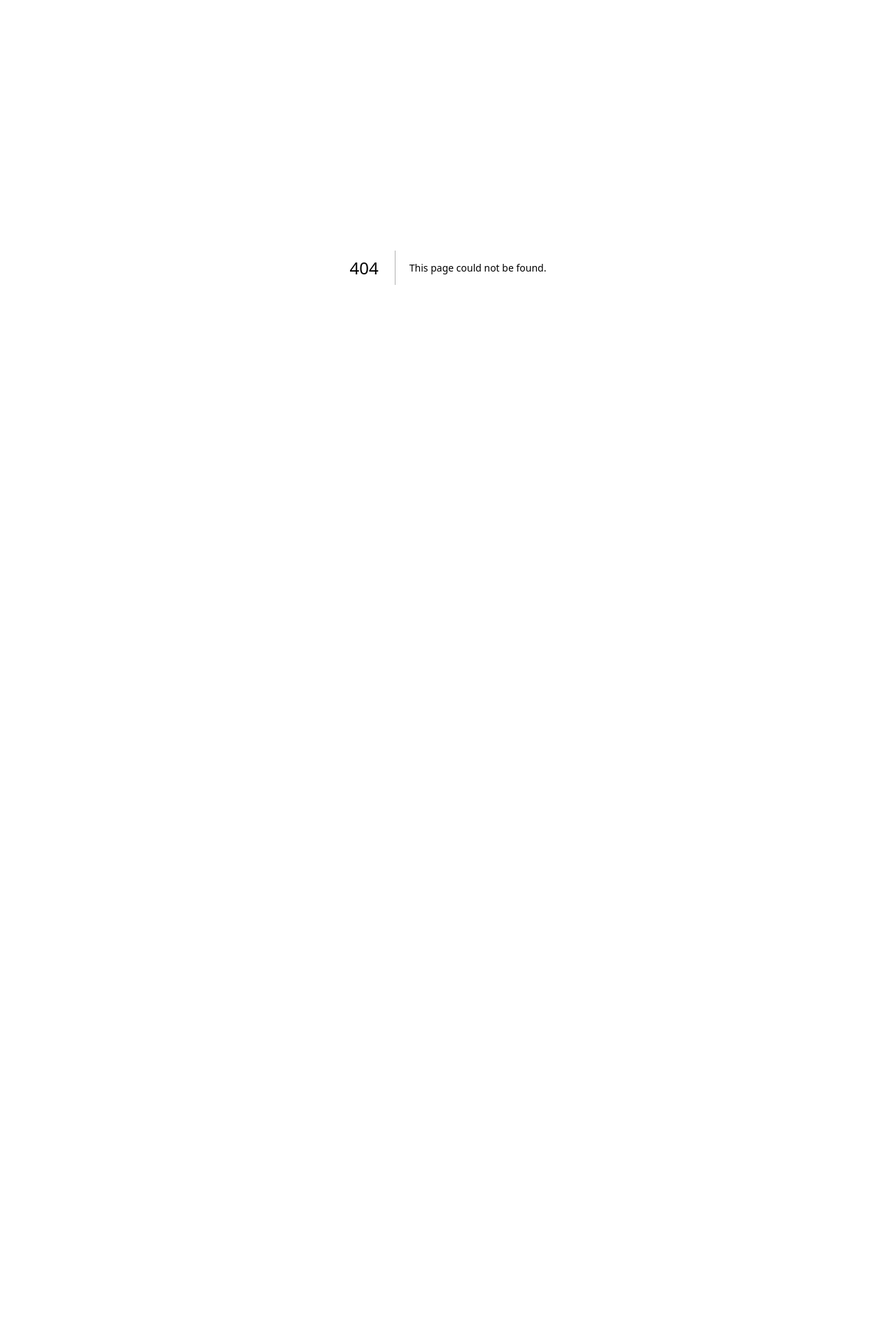
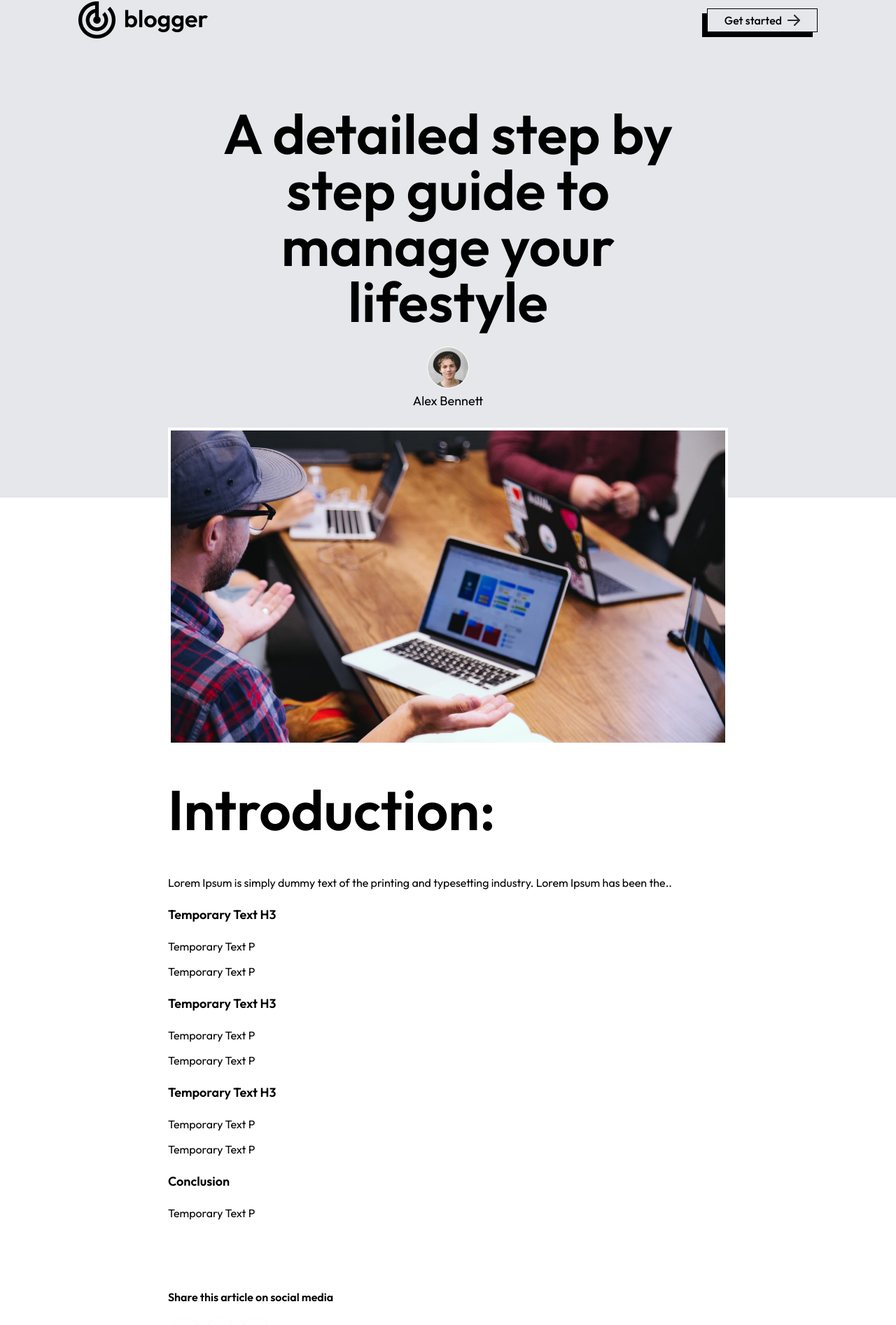
Before and after one commit to YehchanP/Blog-Application, a Next.js app: page /blogs/1 in a window 1280 px wide. Before the commit this address had no page. Shown: the part 18-1911 px from the top of the page at 70% size. Before the commit the page ends 800 px from the top, so only its background shows below. Built offline with nearby package versions, Linux system fonts and the light colour scheme.

Commit message:
Added blog page

```diff
--- /dev/null
+++ b/app/blogs/[id]/page.jsx
@@ -0,0 +1,74 @@
+'use client'
+import { assets, blog_data } from '@/Assets/assets';
+import Footer from '@/Components/Footer';
+import Image from 'next/image';
+import Link from 'next/link';
+import React, { useEffect, useState } from 'react'
+
+const page = ({params}) => {
+    const [data,setData] = useState(null);
+
+    const {id} = React.use(params);
+
+    const fetchBlogData = () =>{
+        for(let i = 0;i<blog_data.length;i++){
+            if(Number(id)===blog_data[i].id){
+                setData(blog_data[i]);
+                console.log(blog_data[i]);
+                console.log("fetchedBlogData")
+                break;
+            }
+
+        }
+    }
+
+    useEffect(()=>{
+        fetchBlogData();
+    },[])
+
+  return (data?<>
+    <div className='bg-gray-200 py-5 px-5 md:px-12 lg:px-28'>
+        <div className='flex justify-between items-center'>
+            <Link href='/'>
+            <Image src={assets.logo} width={180} alt='' className='w-[130px] sm:w-auto'/>
+            </Link>
+            <button className='flex items-center gap-2 font-medium py-1 px-3 sm:[y-3 sm:px-6 border border-black shadow-[-7px_7px_0px_#000000]'>
+                Get started <Image src={assets.arrow} alt='arrow'/>
+            </button>
+        </div>
+        <div className='text-center my-24'>
+            <h1 className='text-2xl sm:text-5xl font-semibold max-w-[700px] mx-auto'>{data.title}</h1>
+            <Image className='mx-auto mt-6 border border-white rounded-full' src={data.author_img} alt='' width={60} height={60}/>
+            <p className='mt-1 pb-2 text-lg max-w-[740px] mx-auto'>{data.author}</p>
+        </div>
+    </div>
+    <div className='mx-5 max-w-[800px] md:mx-auto mt-[-100px] mb-10'>
+        <Image className='border-4 border-white' src={data.image} width={1280} height={720} alt=''/>
+        <h1 className='my-8 text-[26px] font-semibold'>Introduction:</h1>
+        <p>{data.description}</p>
+        <h3 className='my-5 text-[18px] font-semibold'>Temporary Text H3</h3>
+        <p className='my-3'>Temporary Text P</p>
+        <p className='my-3'>Temporary Text P</p>
+        <h3 className='my-5 text-[18px] font-semibold'>Temporary Text H3</h3>
+        <p className='my-3'>Temporary Text P</p>
+        <p className='my-3'>Temporary Text P</p>
+        <h3 className='my-5 text-[18px] font-semibold'>Temporary Text H3</h3>
+        <p className='my-3'>Temporary Text P</p>
+        <p className='my-3'>Temporary Text P</p>
+        <h3 className='my-5 text-[18px] font-semibold'>Conclusion</h3>
+        <p className='my-3'>Temporary Text P</p>
+        <div className='my-24'>
+            <p className='text-black font font-semibold my-4'>Share this article on social media</p>
+            <div className='flex'>
+                <Image src={assets.facebook_icon} alt='' width={50}/>
+                <Image src={assets.twitter_icon} alt='' width={50}/>
+                <Image src={assets.googleplus_icon} alt='' width={50}/>
+            </div>
+        </div>
+    </div>
+    <Footer/>
+    </>:<></>
+  )
+}
+
+export default page
```
